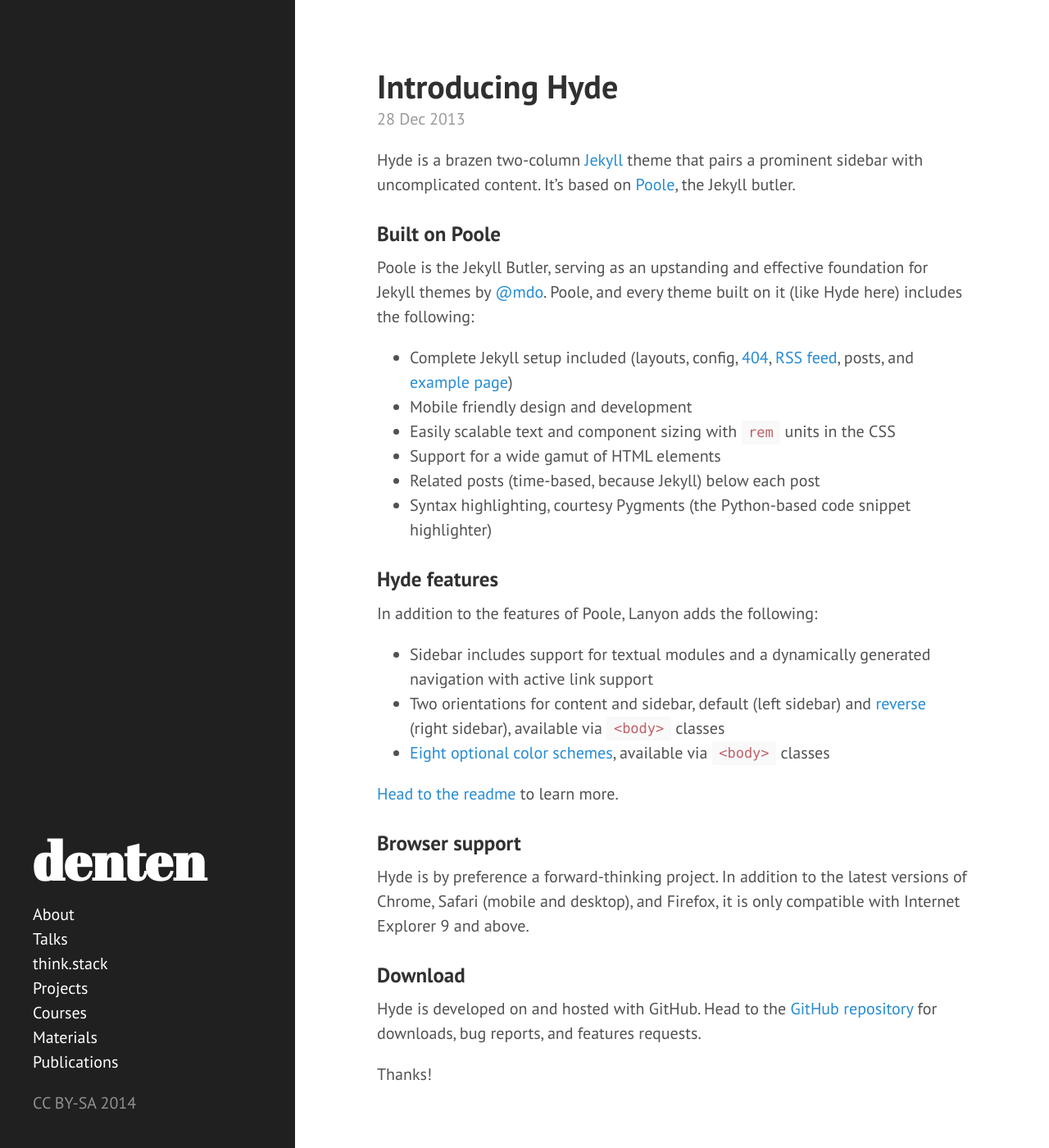
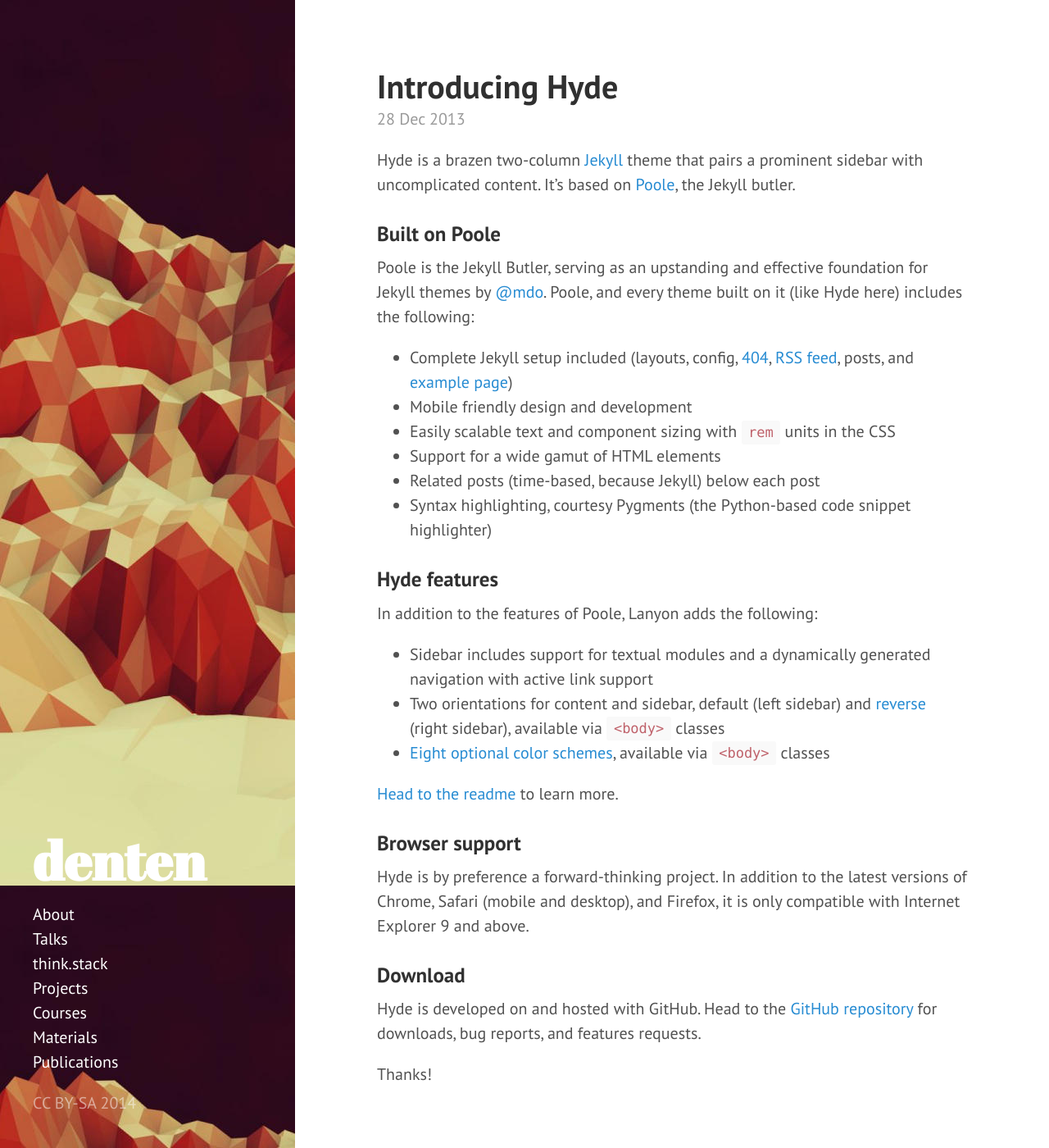
Before and after one commit to denten/denten.github.io, a Jekyll site: the page built from index.html, in a window 1280 px wide and 1400 px high. Shown: the whole window at 82% size. Built offline with Jekyll 4.4.1, drawn with Linux system fonts in a browser that asks for light colours; Markdown is read by kramdown in place of the engine named in the settings; the list of posts is cut into pages by our own code.

Commit message:
updating background

```diff
--- a/public/css/hyde.css
+++ b/public/css/hyde.css
@@ -11,6 +11,7 @@
  *
  * Designed, built, and released under MIT license by @mdo. Learn more at
  * https://github.com/poole/hyde.
+ * Tweaked by @dennistenen.
  */
 
 
@@ -58,7 +59,9 @@
   padding: 2rem 1rem;
   color: rgba(255,255,255,.5);
   background-color: #202020;
+  background-image: url('../polygon.jpg')
 }
+
 @media (min-width: 48rem) {
   .sidebar {
     position: fixed;
```
Also changed, not shown: public/polygon.jpg (added).
